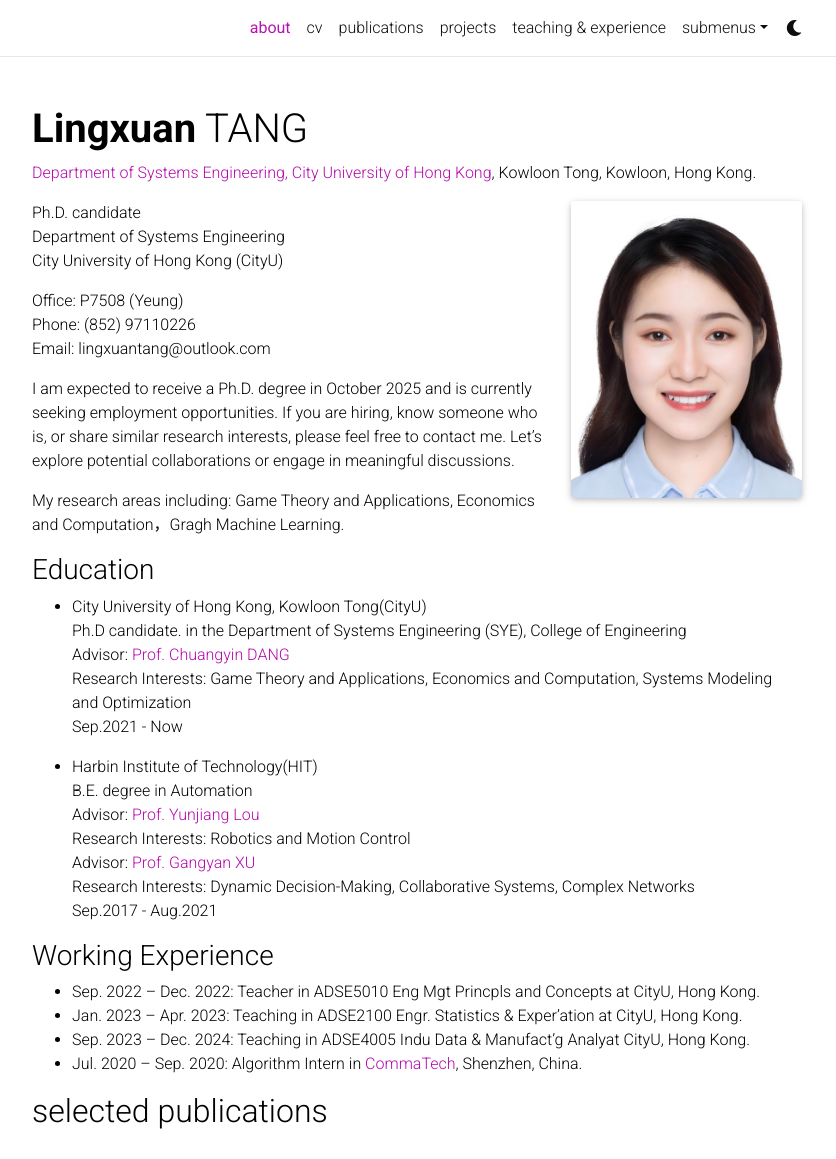
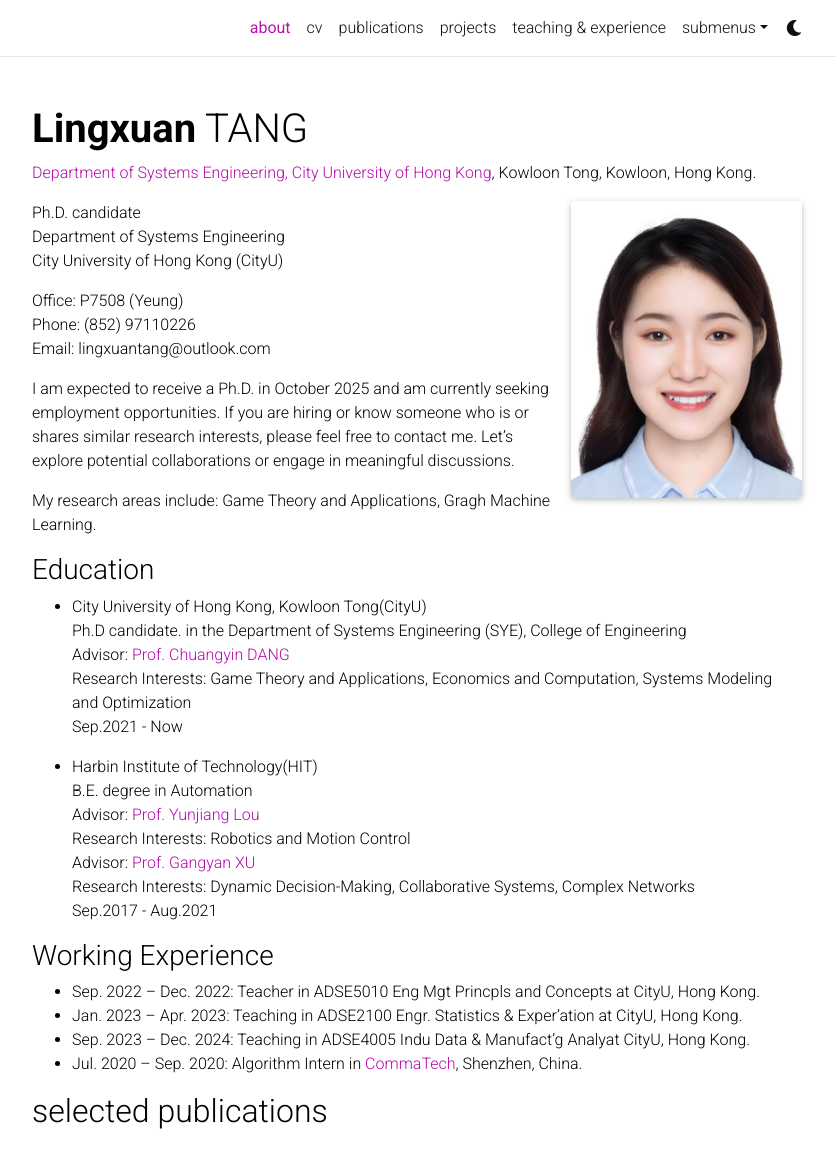
Before and after one commit to LingxuanTANG/LingxuanTANG.github.io, a Jekyll site: the page built from _pages/about.md, in a window 1280 px wide and 1333 px high, cut to the strip 0-1159 px from the top of the window. Shown: the whole strip, without its empty margins (223-1059 px from the left). Built offline with Jekyll 4.4.1, drawn with Linux system fonts in a browser that asks for light colours; comment, search, counter and statistics services are not loaded; a style sheet for code colours, icons or effects is not loaded.

Commit message:
Update about.md

```diff
--- a/_pages/about.md
+++ b/_pages/about.md
@@ -22,10 +22,10 @@ Office: P7508 (Yeung)\\
 Phone: (852) 97110226\\
 Email: lingxuantang@outlook.com
 
-I am expected to receive a Ph.D. degree in October 2025 and is currently seeking employment opportunities. If you are hiring, know someone who is, or share similar research interests, please feel free to contact me. Let’s explore potential collaborations or engage in meaningful discussions.
+I am expected to receive a Ph.D. in October 2025 and am currently seeking employment opportunities. If you are hiring or know someone who is or shares similar research interests, please feel free to contact me. Let’s explore potential collaborations or engage in meaningful discussions.
 
-My research areas including:
-Game Theory and Applications, Economics and Computation，Gragh Machine Learning.
+My research areas include:
+Game Theory and Applications, Gragh Machine Learning.
 
 ### Education
 * City University of Hong Kong, Kowloon Tong(CityU)\\
```
